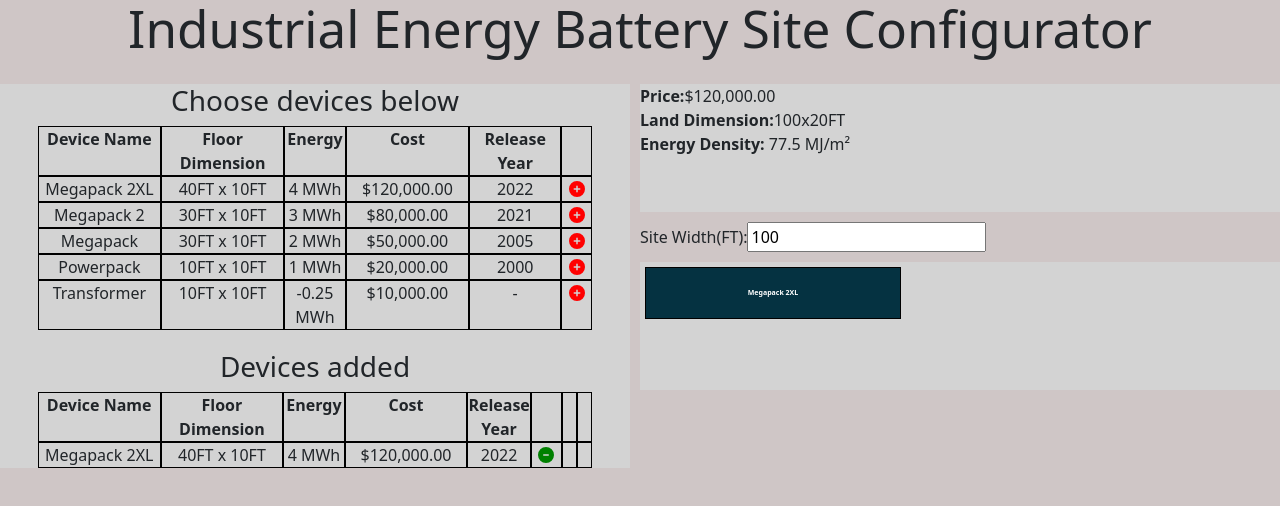
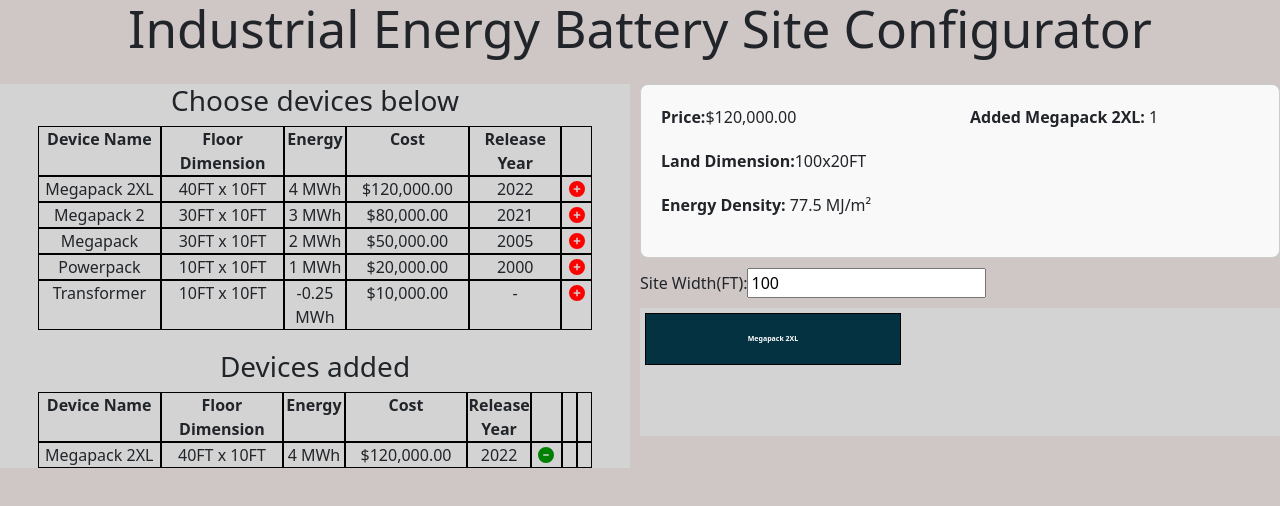
Before and after one commit to mingheli/energy-config, a React (Vite) app: page / in a window 1280 px wide. Both pictures are taken after a click on the element 576 px from the left and 188 px from the top of the page. Shown: the top 506 px of the page. Built offline with nearby package versions, Linux system fonts and the light colour scheme.

Commit message:
add count

```diff
--- a/src/App.css
+++ b/src/App.css
@@ -93,11 +93,39 @@
   cursor: pointer;
 }
 .data-section {
-  grid-area: data;
-  width: 50vw;
-  height: 10vw;
-  align-self: center;
-  background-color: lightgrey;
+  display: flex;
+  justify-content: space-between;
+  padding: 20px;
+  border: 1px solid #ccc;
+  border-radius: 8px;
+  background-color: #f9f9f9;
+}
+
+.data-left,
+.data-right {
+  flex: 1;
+}
+
+.data-left {
+  margin-right: 20px;
+}
+.data-left div {
+  margin-bottom: 20px;
+}
+.data-right ul {
+  list-style-type: none;
+  padding: 0;
+}
+
+.data-left div,
+.data-right li {
+  font-size: 16px;
+  line-height: 1.5;
+}
+
+.data-left strong,
+.data-right strong {
+  font-weight: bold;
 }
 .display-section {
   width: calc(50vw * var(--full-width) / 100);
--- a/src/App.tsx
+++ b/src/App.tsx
@@ -1,4 +1,4 @@
-import React, { useState, useEffect, useRef } from 'react';
+import React, { useState, useEffect, useRef, ReactNode } from 'react';
 import { v4 as uuidv4 } from 'uuid';
 import ResetConfirmModal from "./components/ResetConfirmModal";
 import WarningInfoModal from "./components/WarningInfoModal";
@@ -23,6 +23,7 @@
   const [totalEnergy, setTotalEnergy] = useState<number>(0);
   const [energyDensity, setEnergyDensity] = useState<number>(0);
   const [allowAdd, setAllowAdd] = useState(true);
+  const [deviceCounts, setDeviceCounts] = useState({});
 
 
   const handlePlus = (device: Device) => {
@@ -150,6 +151,11 @@
   useEffect(() => {
     checkBrickPosition();
     checkPowerPackNeeded();
+    const counts = addedDevices.reduce((acc, device) => {
+      acc[device.name] = (acc[device.name] || 0) + 1;
+      return acc;
+    }, {});
+    setDeviceCounts(counts);
   }, [addedDevices]);
 
 
@@ -180,9 +186,18 @@
         </div>
         <div className="right-section">
           <div className="data-section">
-            <div><strong>Price:</strong>{formatPrice(price.toString())}</div>
-            <div><strong>Land Dimension:</strong>{`${fullWidth}x20FT`}</div>
-            <div><strong>Energy Density: </strong>{energyDensity} MJ/m²</div>
+            <div className="data-left">
+              <div><strong>Price:</strong>{formatPrice(price.toString())}</div>
+              <div><strong>Land Dimension:</strong>{`${fullWidth}x20FT`}</div>
+              <div><strong>Energy Density: </strong>{energyDensity} MJ/m²</div>
+            </div>
+            <div className="data-right">
+              <ul>
+                {Object.entries(deviceCounts).map(([name, count]) => (
+                  <li key={name}><strong>Added {name}:</strong> {count as ReactNode}</li>
+                ))}
+              </ul>
+            </div>
           </div>
           <div>
             <label>
```
